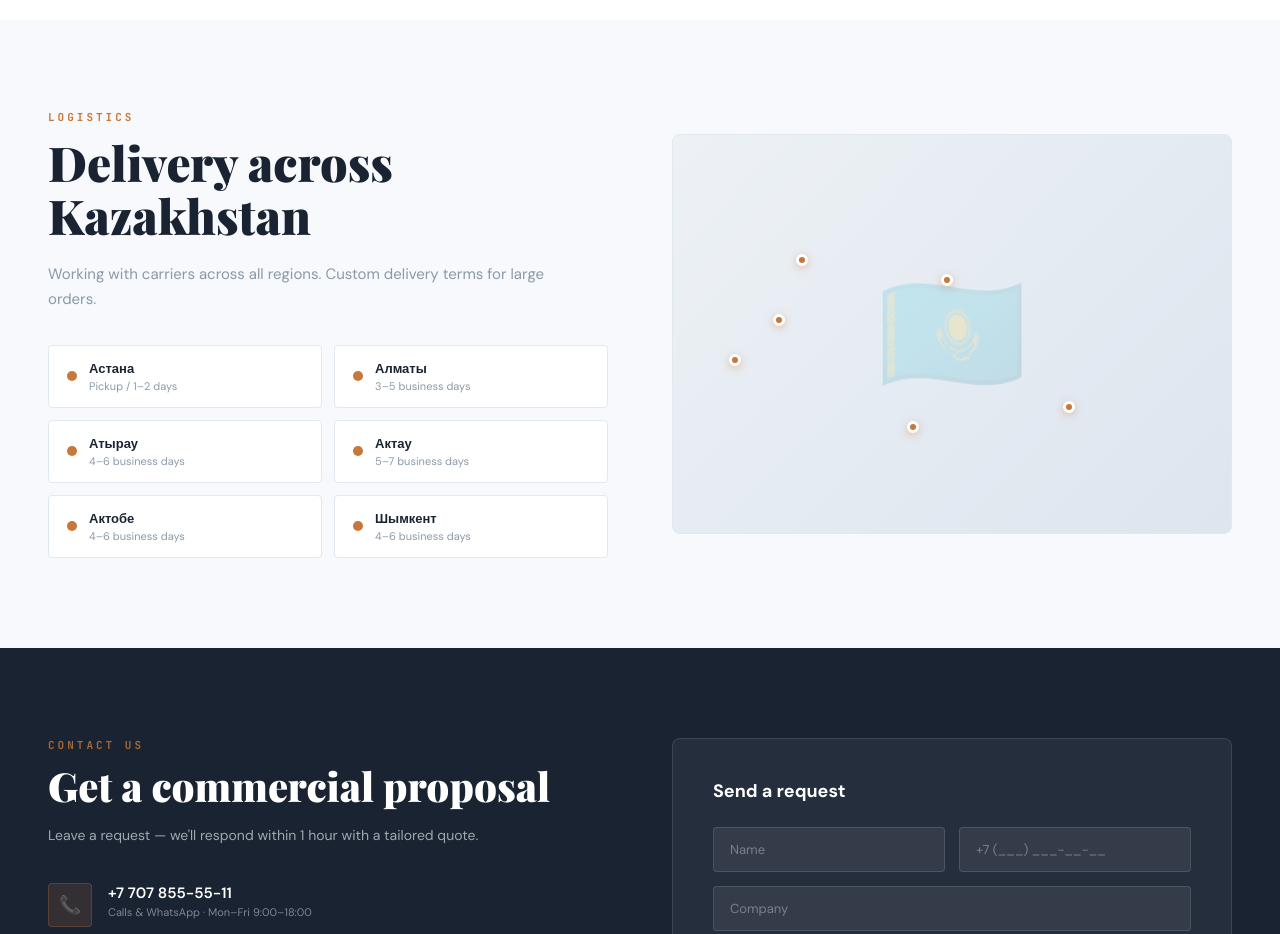
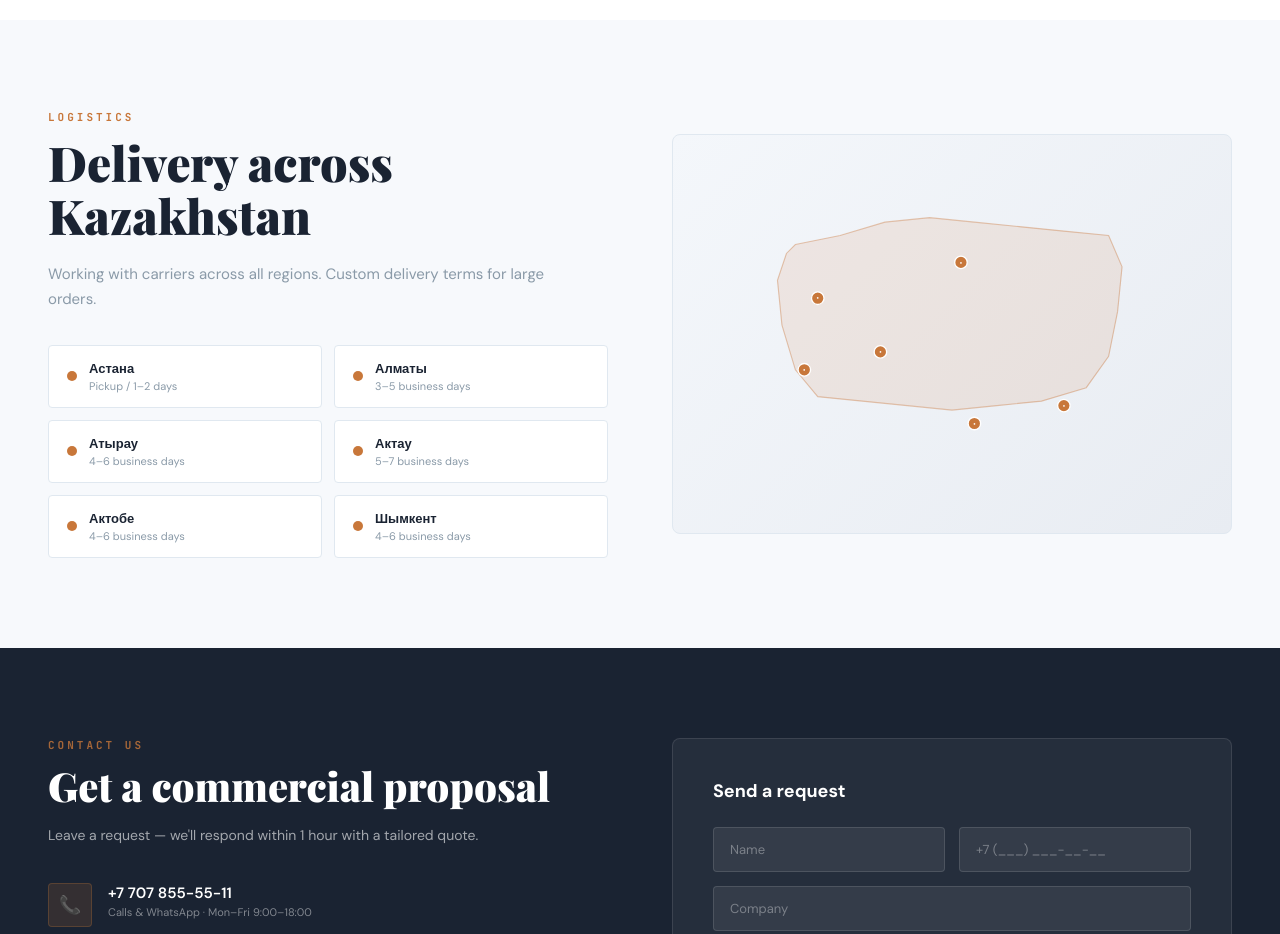
Before and after one commit to DauletTemir/astana-valve, a website: page index.html in a window 1280 px wide. Shown: the part 6920-7854 px from the top of the page. Drawn offline with nearby package versions, Linux system fonts and the light colour scheme; a web font is replaced by a local one.

Commit message:
Replace emoji placeholder with proper Kazakhstan map SVG
Map improvements:
- Add actual Kazakhstan country outline/shape as SVG path
- Place 6 major cities on the map with copper-colored markers:
  • Астана (center-north)
  • Алматы (southeast)
  • Атырау (west-north)
  • Актау (west-south)
  • Актобе (center-west)
  • Шымкент (south)
- SVG map scales responsively to container
- Clean, professional appearance with border and gradient background
- Remove old CSS rules for positioned dot markers

All 36 smoke tests pass

```diff
--- a/index.html
+++ b/index.html
@@ -373,17 +373,8 @@ a{text-decoration:none;color:inherit}
 .city-dot{width:10px;height:10px;border-radius:50%;background:var(--copper);flex-shrink:0}
 .city-name{font-size:13px;font-weight:600;color:var(--navy)}
 .city-time{font-size:11px;color:var(--gray);margin-top:2px}
-.map-placeholder{background:linear-gradient(135deg,#edf1f5,#dde5ef);border-radius:8px;height:400px;display:flex;align-items:center;justify-content:center;position:relative;border:1px solid var(--border)}
-.map-kz{font-size:120px;opacity:.15}
-.map-dot{position:absolute;width:12px;height:12px;background:var(--copper);border-radius:50%;border:3px solid #fff;box-shadow:0 2px 8px rgba(200,119,58,0.4)}
-.map-dot.astana{top:35%;left:48%}
-.map-dot.almaty{bottom:30%;right:28%}
-.map-dot.aktau{top:55%;left:10%}
-.map-dot.atyrau{top:45%;left:18%}
-.map-dot.aktobe{top:30%;left:22%}
-.map-dot.shymkent{bottom:25%;left:42%}
-.map-dot-label{position:absolute;font-size:9px;font-weight:700;color:var(--navy);white-space:nowrap;font-family:'JetBrains Mono',monospace;letter-spacing:.5px}
-.dot-astana .map-dot-label{top:-18px;left:-10px}
+.map-placeholder{background:linear-gradient(135deg,#f4f7fb,#e8ecf2);border-radius:8px;height:400px;display:flex;align-items:center;justify-content:center;position:relative;border:1px solid var(--border);overflow:hidden}
+.kz-map{width:100%;height:100%;padding:20px;box-sizing:border-box}
 
 /* ── CONTACT ─────────────────────────────────── */
 .contact{padding:90px 0;background:var(--navy)}
@@ -1744,13 +1735,36 @@ a{text-decoration:none;color:inherit}
       </div>
       <div>
         <div class="map-placeholder">
-          <div class="map-kz">🇰🇿</div>
-          <div class="map-dot astana" title="Астана"></div>
-          <div class="map-dot almaty" title="Алматы"></div>
-          <div class="map-dot aktau" title="Актау"></div>
-          <div class="map-dot atyrau" title="Атырау"></div>
-          <div class="map-dot aktobe" title="Актобе"></div>
-          <div class="map-dot shymkent" title="Шымкент"></div>
+          <svg class="kz-map" viewBox="0 0 1000 800" xmlns="http://www.w3.org/2000/svg">
+            <!-- Форма Казахстана -->
+            <path d="M 150 200 L 250 180 L 350 150 L 450 140 L 550 150 L 650 160 L 750 170 L 850 180 L 880 250 L 870 350 L 850 450 L 800 520 L 700 550 L 600 560 L 500 570 L 400 560 L 300 550 L 200 540 L 150 480 L 120 380 L 110 280 L 130 220 Z"
+              fill="rgba(200,119,58,.12)" stroke="rgba(200,119,58,.4)" stroke-width="2.5"/>
+
+            <!-- Города и метки -->
+            <!-- Астана -->
+            <circle cx="520" cy="240" r="14" fill="#c8773a" stroke="#fff" stroke-width="3"/>
+            <text x="520" y="245" text-anchor="middle" font-size="14" font-weight="bold" fill="#fff">•</text>
+
+            <!-- Алматы -->
+            <circle cx="750" cy="560" r="14" fill="#c8773a" stroke="#fff" stroke-width="3"/>
+            <text x="750" y="565" text-anchor="middle" font-size="14" font-weight="bold" fill="#fff">•</text>
+
+            <!-- Атырау -->
+            <circle cx="200" cy="320" r="14" fill="#c8773a" stroke="#fff" stroke-width="3"/>
+            <text x="200" y="325" text-anchor="middle" font-size="14" font-weight="bold" fill="#fff">•</text>
+
+            <!-- Актау -->
+            <circle cx="170" cy="480" r="14" fill="#c8773a" stroke="#fff" stroke-width="3"/>
+            <text x="170" y="485" text-anchor="middle" font-size="14" font-weight="bold" fill="#fff">•</text>
+
+            <!-- Актобе -->
+            <circle cx="340" cy="440" r="14" fill="#c8773a" stroke="#fff" stroke-width="3"/>
+            <text x="340" y="445" text-anchor="middle" font-size="14" font-weight="bold" fill="#fff">•</text>
+
+            <!-- Шымкент -->
+            <circle cx="550" cy="600" r="14" fill="#c8773a" stroke="#fff" stroke-width="3"/>
+            <text x="550" y="605" text-anchor="middle" font-size="14" font-weight="bold" fill="#fff">•</text>
+          </svg>
         </div>
       </div>
     </div>
```
